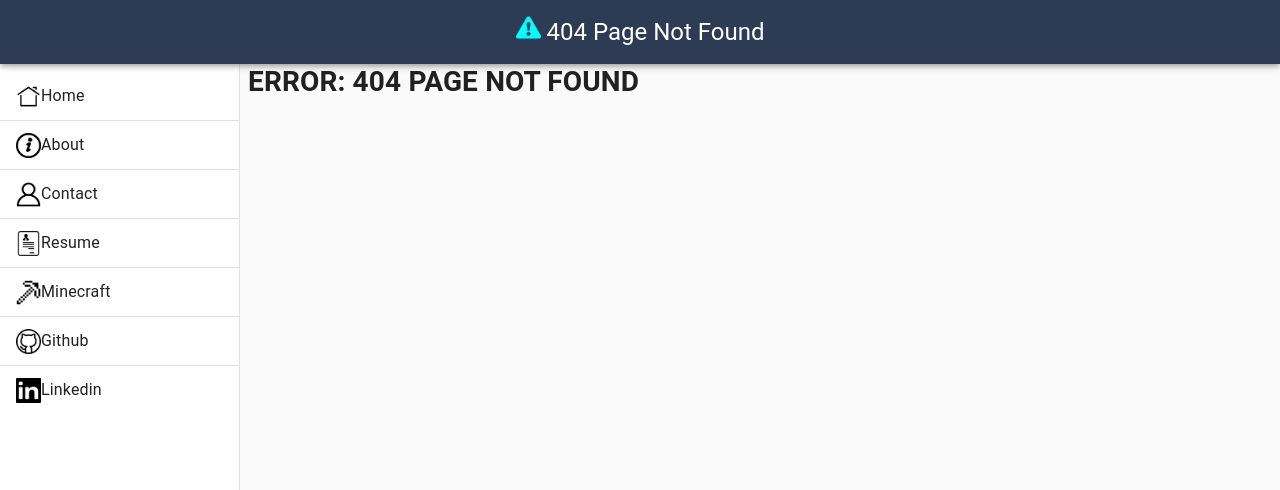
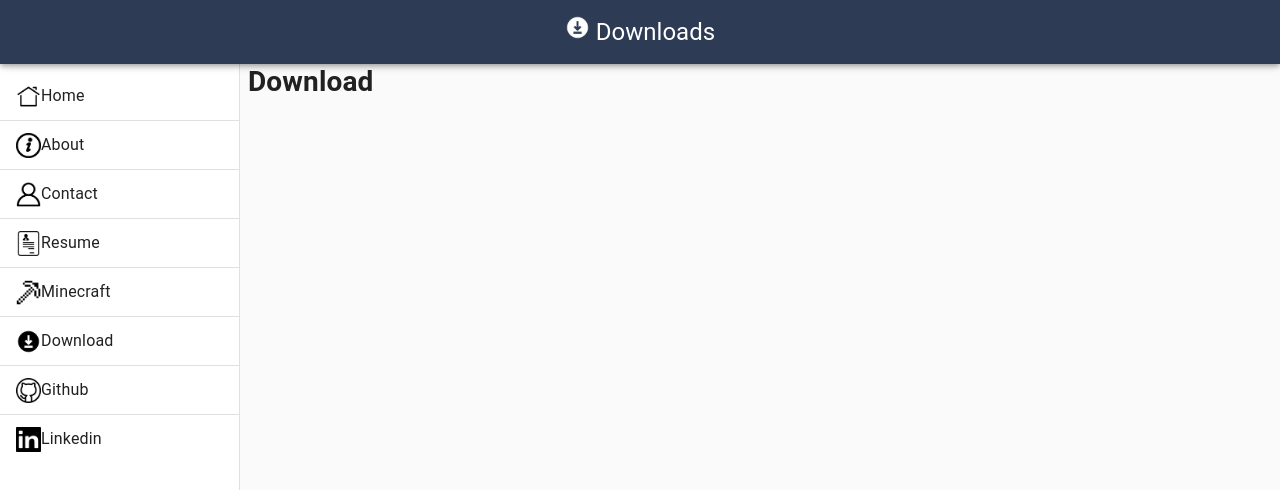
Before and after one commit to bdwandry/Portfolio-Site, a React (Create React App) app: page /download in a window 1280 px wide. Before the commit this address had no page. Shown: the top 490 px of the page. Built offline with nearby package versions, Linux system fonts and the light colour scheme.

Commit message:
Added Download Page

```diff
--- a/src/Navigation-Bar/NavigationAppBar.js
+++ b/src/Navigation-Bar/NavigationAppBar.js
@@ -9,6 +9,7 @@ import resume from "../Icons/resume.png";
 import minecraft from "../Icons/minecraft.png";
 import github from "../Icons/github.png"
 import linkedin from "../Icons/linkedin.png"
+import download from "../Icons/download.png"
 
 //Routing Page imports
 import Home from "../Page-Information/main";
@@ -16,6 +17,7 @@ import About from "../Page-Information/about";
 import Contact from "../Page-Information/contact";
 import Resume from "../Page-Information/resume";
 import Minecraft from "../Page-Information/minecraft";
+import Download from "../Page-Information/download"
 
 //Material UI Appbar and Drawer Styling
 import PropTypes from 'prop-types';
@@ -104,6 +106,7 @@ function NavBar() {
         {Text: "Contact", location: "/contact", Image: contact},
         {Text: "Resume", location: "/resume", Image: resume},
         {Text: "Minecraft", location: "/minecraft", Image: minecraft},
+        {Text: "Download", location: "/download", Image: download},
     ]
 
     const classes = useStyles();
@@ -208,6 +211,7 @@ function NavBar() {
                     <Route path='/contact' element={<Contact handlePageLocation={handlePageLocation} handlePictureChange={handlePictureChange} changeFavicon={changeFavicon}/>} />
                     <Route path='/resume' element={<Resume handlePageLocation={handlePageLocation} handlePictureChange={handlePictureChange} changeFavicon={changeFavicon}/>} />
                     <Route path='/minecraft' element={<Minecraft handlePageLocation={handlePageLocation} handlePictureChange={handlePictureChange} changeFavicon={changeFavicon}/>} />
+                    <Route path='/download' element={<Download handlePageLocation={handlePageLocation} handlePictureChange={handlePictureChange} changeFavicon={changeFavicon}/>} />
                 </Routes>
             </Box>
         </div>
--- /dev/null
+++ b/src/Page-Information/download.js
@@ -0,0 +1,20 @@
+import React, {useEffect} from "react";
+import download from '../Icons/download.png'
+
+const Download = ({handlePageLocation, handlePictureChange, changeFavicon}) => {
+    handlePageLocation("Downloads");
+    handlePictureChange(download);
+    changeFavicon(download);
+
+    useEffect(() => {
+        document.title = "Downloads"
+    }, [])
+
+    return (
+        <div>
+            <h1>Download</h1>
+        </div>
+    );
+};
+
+export default Download;
```
Also changed, not shown: src/Icons/download.png (added).
